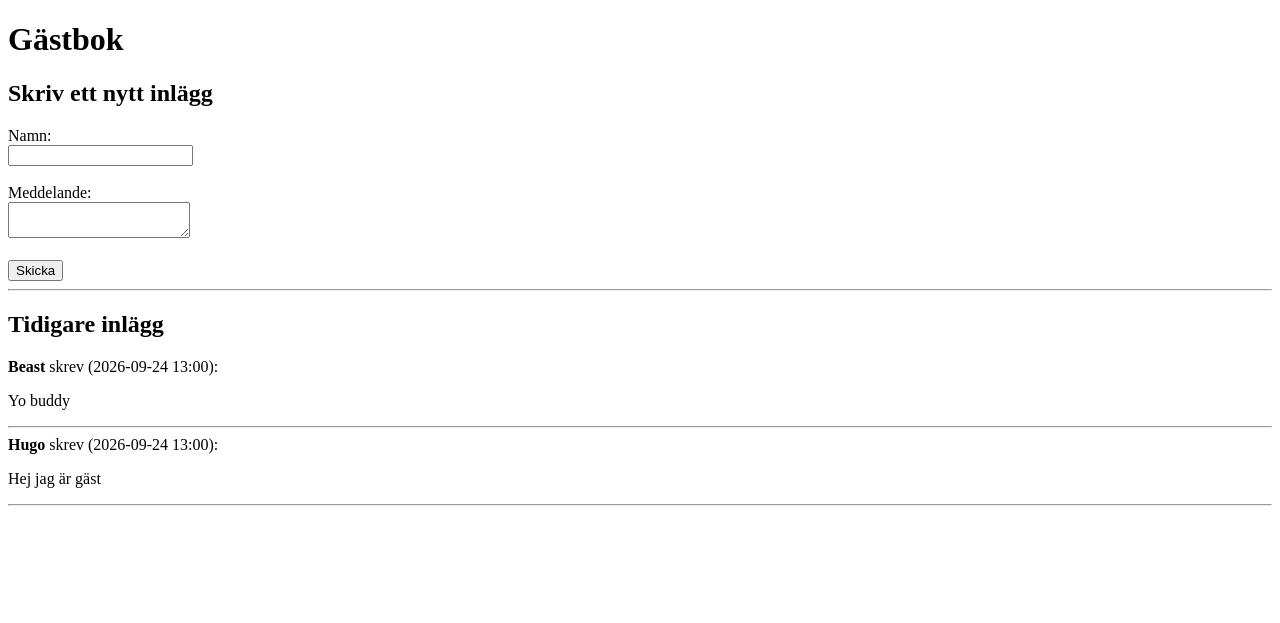
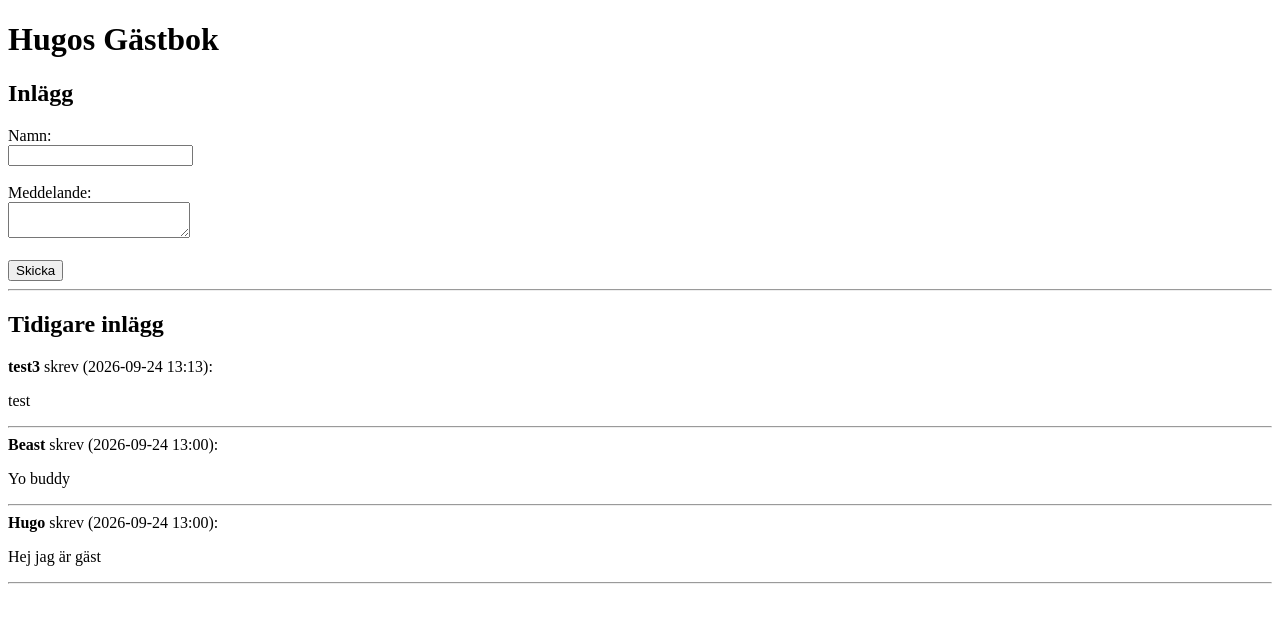
Before and after one commit to hugobarklund88/guestbook, a Flask app: page / in a window 1280 px wide. Shown: the top 623 px of the page. Run offline with Flask 3, Linux system fonts and the light colour scheme.

Commit message:
små ändringar

```diff
--- a/guestbook.json
+++ b/guestbook.json
@@ -8,5 +8,10 @@
     "name": "Beast",
     "comment": "Yo buddy",
     "time": "2026-09-24 13:00"
+  },
+  {
+    "name": "test3",
+    "comment": "test",
+    "time": "2026-09-24 13:13"
   }
 ]
--- a/templates/index.html
+++ b/templates/index.html
@@ -6,9 +6,9 @@
 </head>
 <body>
 
-    <h1>Gästbok</h1>
+    <h1>Hugos Gästbok</h1>
 
-    <h2>Skriv ett nytt inlägg</h2>
+    <h2>Inlägg</h2>
     <form action="/add" method="POST">
         <label>Namn:</label><br>
         <input type="text" name="name" required><br><br>
```
